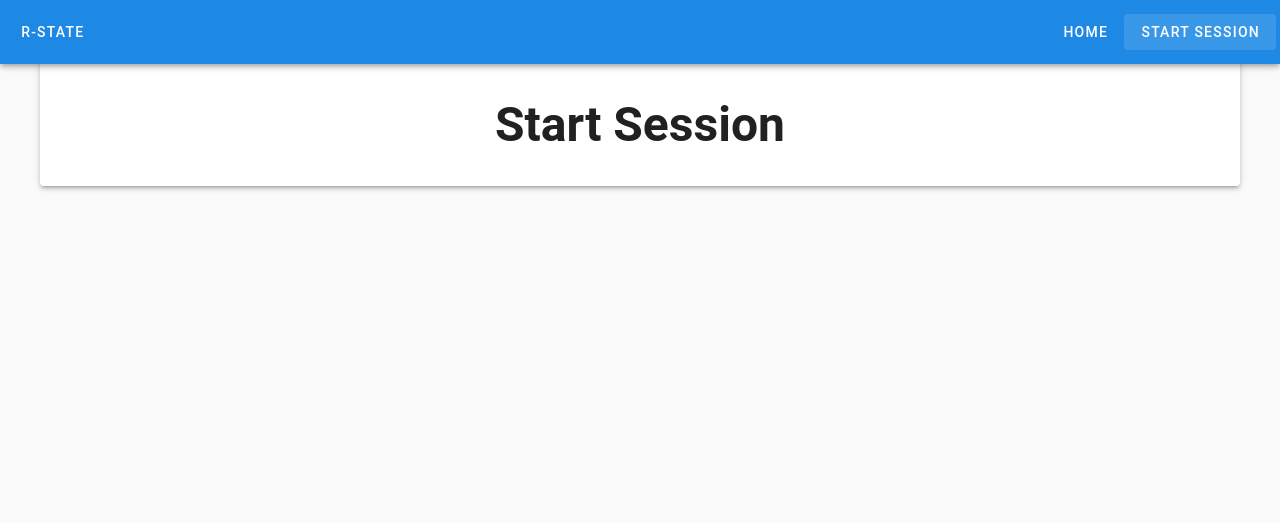
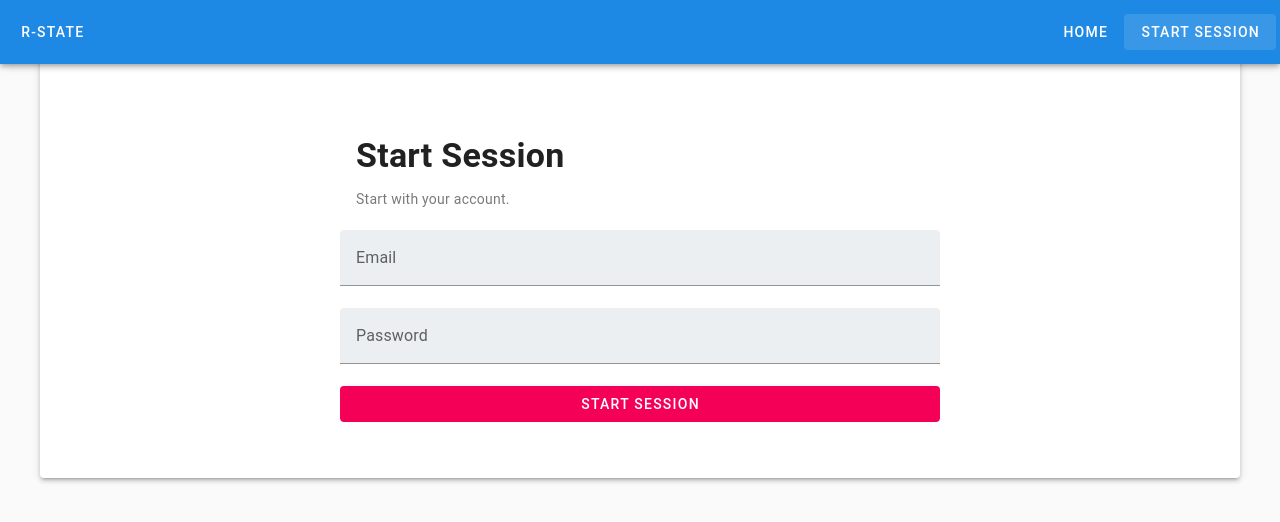
Before and after one commit to NancyMile/r-state, a Vue app: page /login in a window 1280 px wide. Shown: the top 522 px of the page. Built offline with nearby package versions, Linux system fonts and the light colour scheme.

Commit message:
login form added

```diff
--- a/src/views/LoginView.vue
+++ b/src/views/LoginView.vue
@@ -2,5 +2,39 @@
 </script>
 
 <template>
-     <h1 class="text-center text-h3 font-weight-bold my-5">Start Session</h1>
+    <v-card
+        flat
+        max-width="600"
+        class="mx-auto my-10"
+    >
+        <v-card-title
+            class="text-h4 font-weight-bold"
+            tag="h3"
+        >
+            Start Session
+        </v-card-title>
+        <v-card-subtitle>
+            Start with your account.
+        </v-card-subtitle>
+
+        <v-form class="mt-5">
+            <v-text-field
+            type="email"
+            label="Email"
+            bg-color="blue-grey-lighten-5"
+            />
+            <v-text-field
+            type="password"
+            label="Password"
+            bg-color="blue-grey-lighten-5"
+            />
+            <v-btn
+                block
+                color="pink-accent-3"
+            >
+                Start Session
+            </v-btn>
+        </v-form>
+
+    </v-card>
 </template>
```
